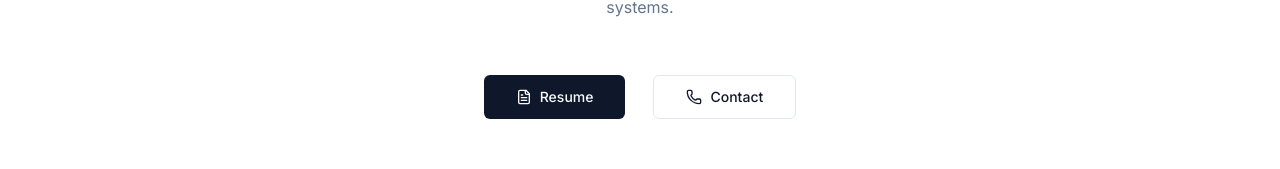
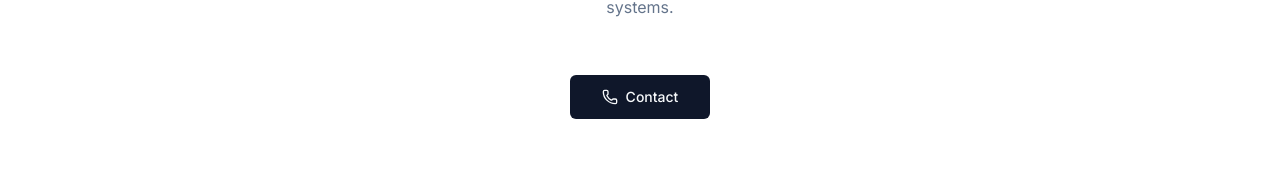
Before and after one commit to jason-fine/portfolio, a Next.js app: page / in a window 1280 px wide. Shown: the part 571-740 px from the top of the page. Built offline with nearby package versions, Linux system fonts and the light colour scheme; no server answers.

Commit message:
removed resume.pdf

```diff
--- a/app/(root)/page.tsx
+++ b/app/(root)/page.tsx
@@ -105,22 +105,10 @@ export default function IndexPage() {
 
           <div className="flex flex-col mt-10 items-center justify-center sm:flex-row sm:space-x-4 gap-3">
             <AnimatedText delay={0.6}>
-              <a
-                href="/resume.pdf"
-                target="_blank"
-                rel="noopener noreferrer"
-                className={cn(buttonVariants({ size: "lg" }))}
-                aria-label="View resume"
-              >
-                <Icons.post className="w-4 h-4 mr-2" /> Resume
-              </a>
-            </AnimatedText>
-
-            <AnimatedText delay={0.8}>
               <Link
                 href="/contact"
                 rel="noreferrer"
-                className={cn(buttonVariants({ variant: "outline", size: "lg" }))}
+                className={cn(buttonVariants({ size: "lg" }))}
                 aria-label="Contact Jason Fine"
               >
                 <Icons.contact className="w-4 h-4 mr-2" /> Contact
--- a/app/(root)/resume/page.tsx
+++ /dev/null
@@ -1,10 +0,0 @@
-"use client";
-import { redirect } from "next/navigation";
-import { useEffect } from "react";
-
-export default function ResumePage() {
-  useEffect(() => {
-    redirect(process.env.NEXT_PUBLIC_RESUME_LINK || "/");
-  }, []);
-  return <div>Redirecting to the resume...</div>;
-}
--- a/app/sitemap.ts
+++ b/app/sitemap.ts
@@ -43,12 +43,6 @@ export default function sitemap(): MetadataRoute.Sitemap {
       changeFrequency: "monthly" as const,
       priority: 0.7,
     },
-    {
-      url: `${baseUrl}/resume`,
-      lastModified: new Date(),
-      changeFrequency: "monthly" as const,
-      priority: 0.7,
-    },
   ];
 
   return routes;
--- a/config/constants.ts
+++ b/config/constants.ts
@@ -79,5 +79,4 @@ export type ValidPages =
   | "projects"
   | "experience"
   | "contact"
-  | "contributions"
-  | "resume";
+  | "contributions";
--- a/config/pages.ts
+++ b/config/pages.ts
@@ -55,14 +55,6 @@ export const pagesConfig: PagesConfig = {
         "Jason Fine's open-source contributions and community involvement.",
     },
   },
-  resume: {
-    title: "Resume",
-    description: "Jason Fine's resume.",
-    metadata: {
-      title: "Resume",
-      description: "Jason Fine's resume.",
-    },
-  },
   experience: {
     title: "Experience",
     description: "Professional journey and career timeline.",
```
Also changed, not shown: 1 other file (tests, documents, lock files or other folders).
